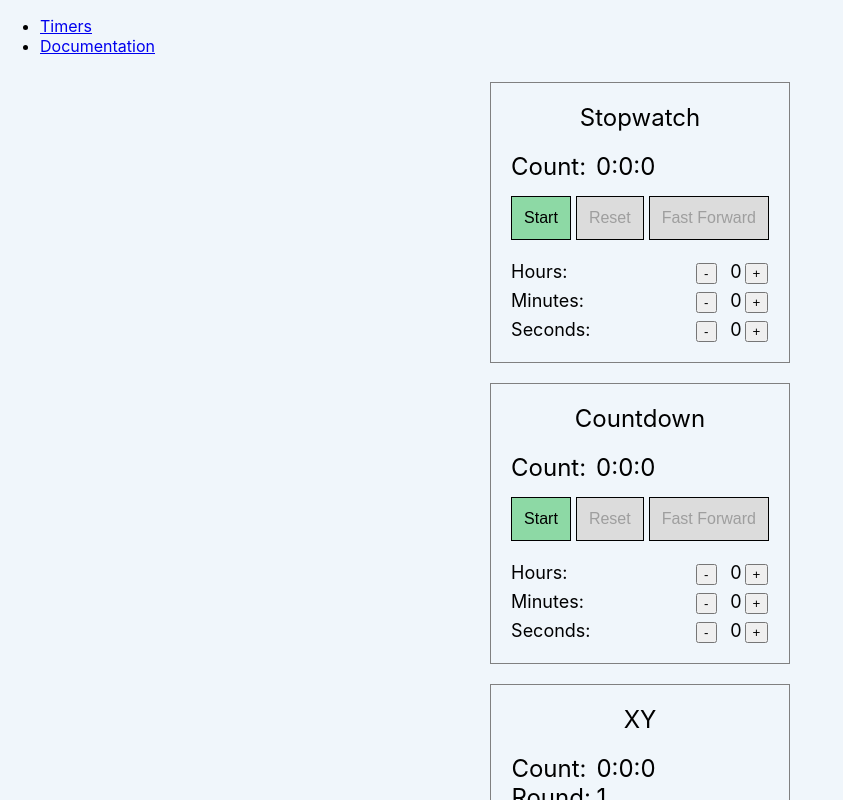
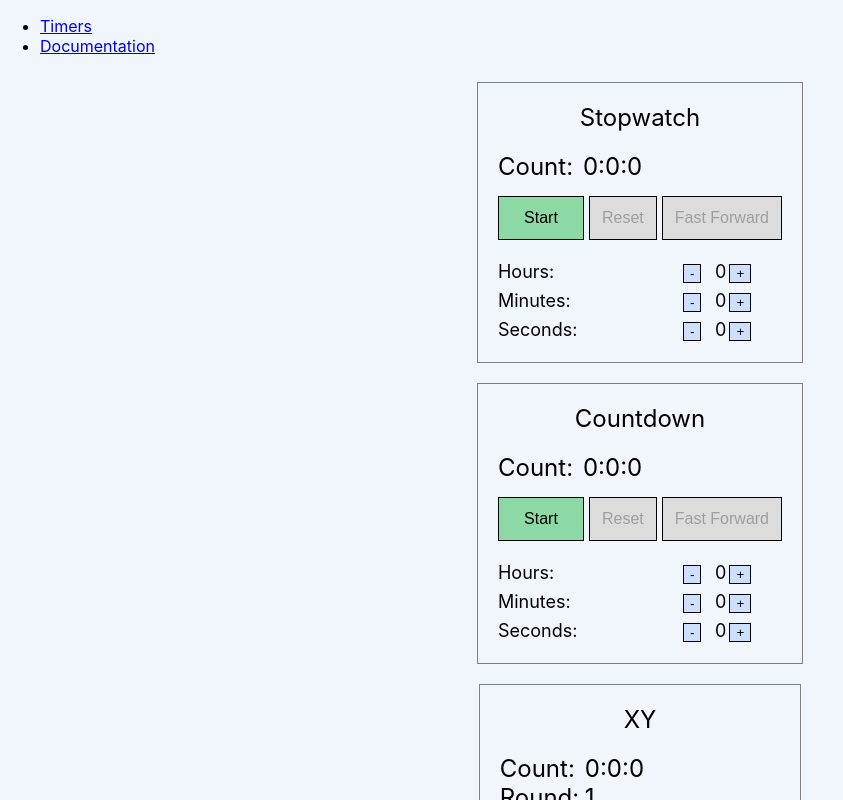
Before and after one commit to prof-tejera/assignment-1-pgmartin11, a React (Create React App) app: page / in a window 1280 px wide. Shown: the whole page, without its empty margins (0-843 px from the left). Built offline with nearby package versions, Linux system fonts and the light colour scheme.

Commit message:
added some styling refinements

```diff
--- a/src/index.css
+++ b/src/index.css
@@ -59,24 +59,23 @@ span.time-setter-val.disabled {
     margin: 0;
 }
 
-button.time-setter {
+button {
     border: 1px solid black;
     text-align: center;
     background-color: #ccdffc;
+    display: inline-block;
 }
 
-button.time-setter:active {
+button:active {
     background-color: #91bdff;
 }
 
-button.time-setter:disabled {
+button:disabled {
     background-color: #dcdcdc;;
 }
 
 .control-btn-wrapper > button {
     padding: 12px;
-    border: 1px solid black;
-    text-align: center;
     background-color: #dcdcdc;
     font-size: 16px;
 }
@@ -98,6 +97,16 @@ button.time-setter:disabled {
     background-color: #a4a5f5;
 }
 
+.control-btn-wrapper button.start,
+.control-btn-wrapper button.pause,
+.control-btn-wrapper button.resume {
+    min-width: 86px;
+}
+
 .control-btn-wrapper button:disabled {
     background-color: #dcdcdc;
 }
+
+.interval-wrapper {
+    margin-bottom: 10px;
+}
```
